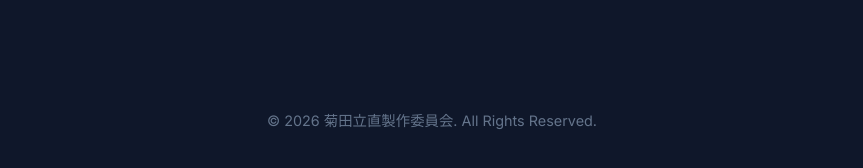
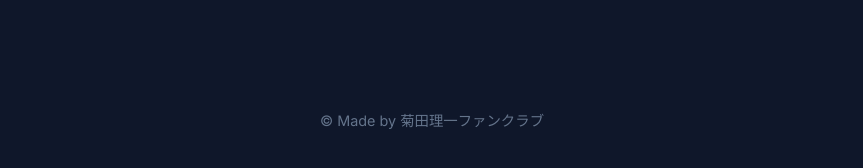
Before and after one commit to Orekun9822/team5, a plain HTML site: page docs/index.html in a window 1280 px wide. Shown: the part 1377-1545 px from the top of the page, without its empty margins (208-1071 px from the left). Drawn offline with Linux system fonts and the light colour scheme.

Commit message:
Update footer text in index.html

```diff
--- a/docs/index.html
+++ b/docs/index.html
@@ -171,7 +171,7 @@
 </div>
 
 <footer>
-    &copy; 2026 菊田立直製作委員会. All Rights Reserved.
+    &copy; Made by 菊田理一ファンクラブ
 </footer>
 
 </body>
```
